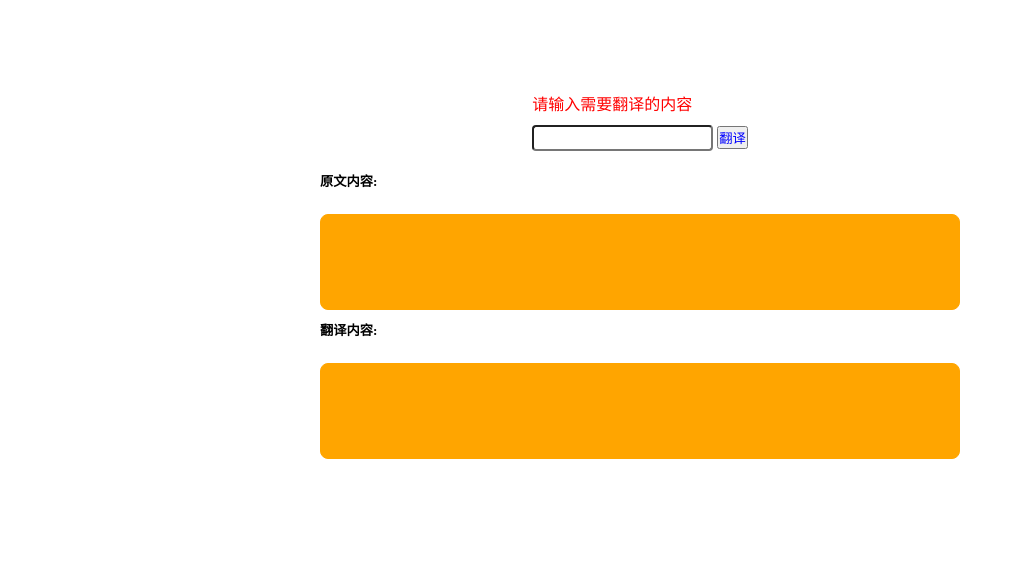
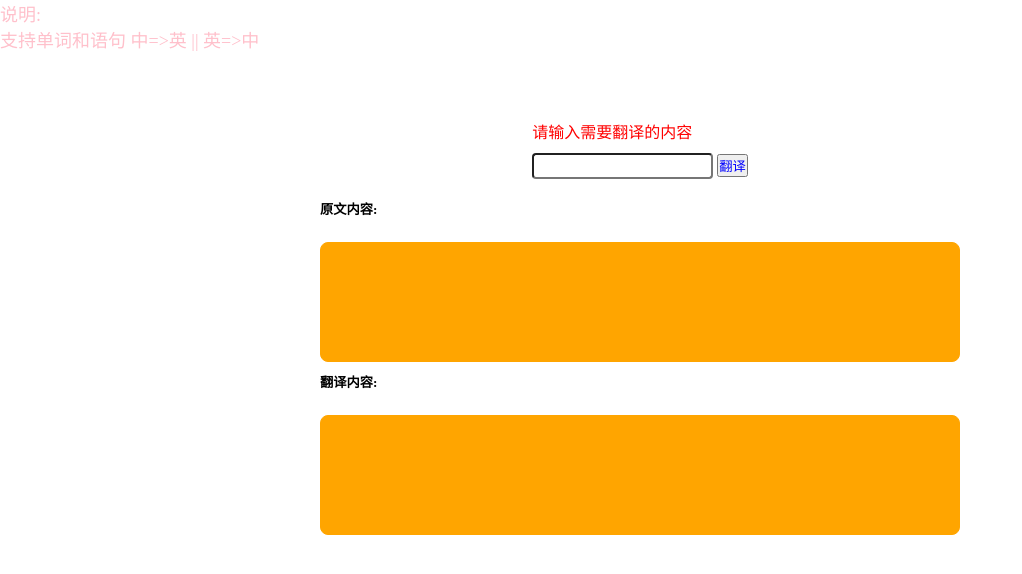
Before and after one commit to leigp555/fy-tool, a website: page public/index.html in a window 1280 px wide. Shown: the whole page, without its empty margins (0-1022 px from the left). Drawn offline with Linux system fonts and the light colour scheme.

Commit message:
完成所有功能

```diff
--- a/public/index.html
+++ b/public/index.html
@@ -9,6 +9,12 @@
     <link rel="stylesheet" href="./main.css">
 </head>
 <body>
+<div style="color: pink;font-size: 18px">
+    <span>说明:</span>
+    <br>
+    <span>支持单词和语句 中=>英 || 英=>中</span>
+</div>
+
 <div class="content">
     <div  class="input">
     <form id="ts">
--- a/public/main.css
+++ b/public/main.css
@@ -16,7 +16,7 @@
 #lastContent,#translateResult{
     border: 1px solid orange;
     width: 100%;
-    height: 12vh;
+    height: 15vh;
     margin-top: 6px;
     margin-bottom: 10px;
     border-radius: 8px;
```
